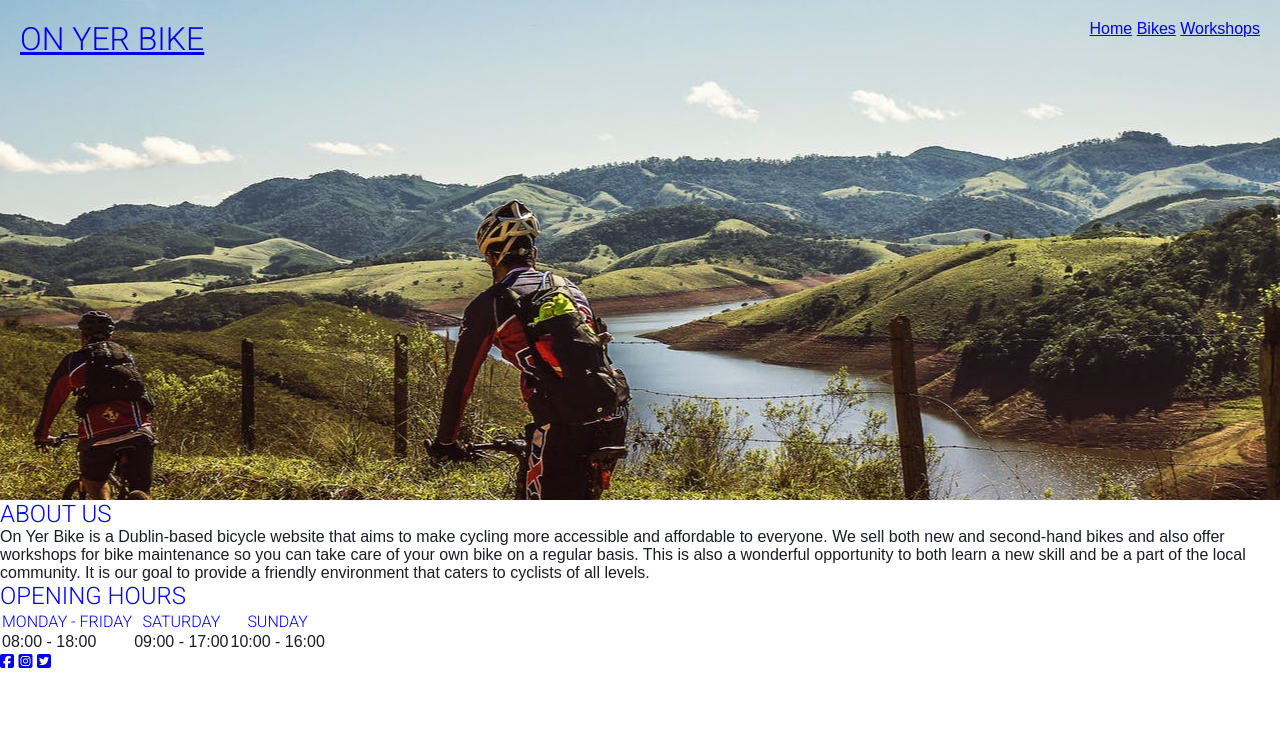
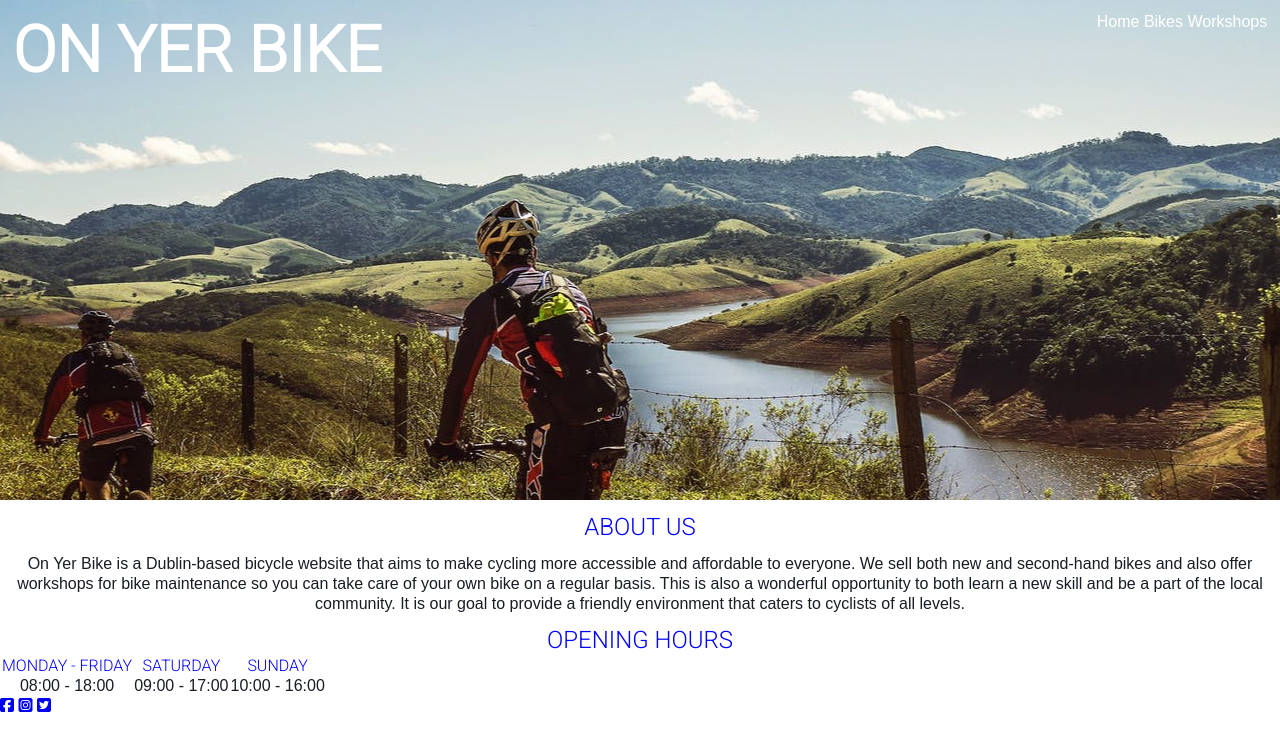
Before and after one commit to tymaestro/On-Yer-Bike, a plain HTML site: page index.html in a window 1280 px wide. Drawn offline with Linux system fonts and the light colour scheme.

Commit message:
header styling and link main image to all html files

```diff
--- a/assets/css/style.css
+++ b/assets/css/style.css
@@ -37,12 +37,24 @@ h1, h2 , th {
 
 .nav-menu {
     float: right;
-    margin: 20px;
+    margin: 1% 1%;
+}
+
+.nav-menu a {
+    text-decoration: none;
+    color: white;
 }
 
 .title {
-    margin: 20px;
+    margin: 1% 1%;
     float: left;
+}
+
+.title a {
+    text-decoration: none;
+    font-size: 200%;
+    font-weight: 600;
+    color: white;
 }
 
 /* bike page */
@@ -57,11 +69,24 @@ h1, h2 , th {
 
 .thank-you-image {
     background: url(/assets/images/bicycle-high-five.jpeg) no-repeat center center;
-    height: 1000px;
+    height: 820px;
     width: auto;
 }
 
 .thank-you {
     float: right;
     color: white;
+    margin: 50px 10px;
 }
+
+
+
+.about-us, .opening-hours {
+    text-align: center;
+    margin-top: 1%;
+}
+
+.about-us p{
+    line-height: 20px;
+    margin: 1%;
+}
--- a/index.html
+++ b/index.html
@@ -18,11 +18,11 @@
             </nav>
             <div class="main-image"></div>
         </header>
-        <section>
+        <section class="about-us">
             <h2>About Us</h2>
             <p>On Yer Bike is a Dublin-based bicycle website that aims to make cycling more accessible and affordable to everyone. We sell both new and second-hand bikes and also offer workshops for bike maintenance so you can take care of your own bike on a regular basis. This is also a wonderful opportunity to both learn a new skill and be a part of the local community. It is our goal to provide a friendly environment that caters to cyclists of all levels.</p>
         </section>
-        <section>
+        <section class="opening-hours">
             <h2>Opening Hours</h2>
             <table>
                 <tr>
```
Also changed, not shown: bikes.html (+3 -2 lines), thankyou.html (+2 -2 lines), workshops.html (+3 -2 lines).
